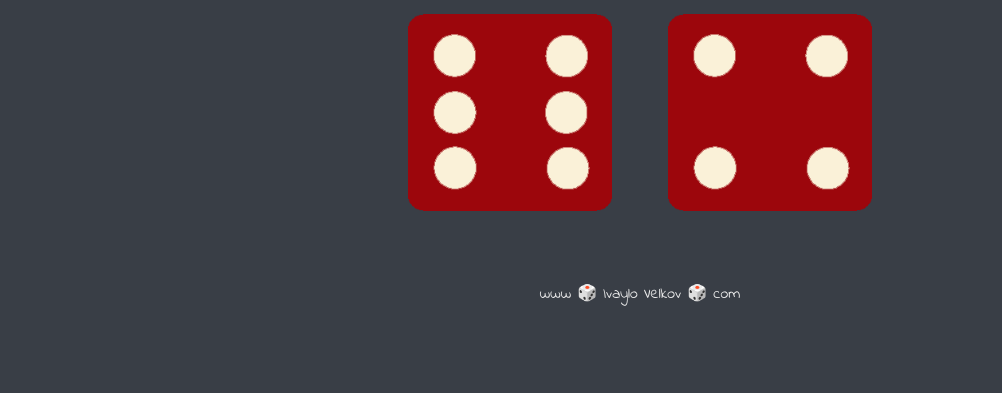
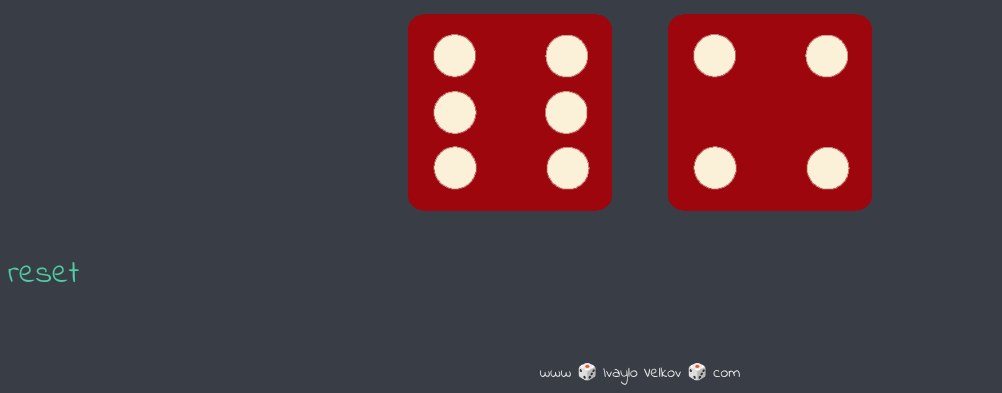
Before and after one commit to VelkovIv/Dice-Game, a plain HTML site: page index.html in a window 1280 px wide. Shown: the part 481-874 px from the top of the page, without its empty margins (0-1002 px from the left). Before the commit the page ends 800 px from the top, so only its background shows below. Drawn offline with Linux system fonts and the light colour scheme.

Commit message:
make reset

```diff
--- a/index.html
+++ b/index.html
@@ -23,7 +23,9 @@
       </div>
 
     </div>
-
+    <div class="reset">
+      <p> <a script="reset()">reset</a></p>
+    </div>
 
   </body>
 
```
